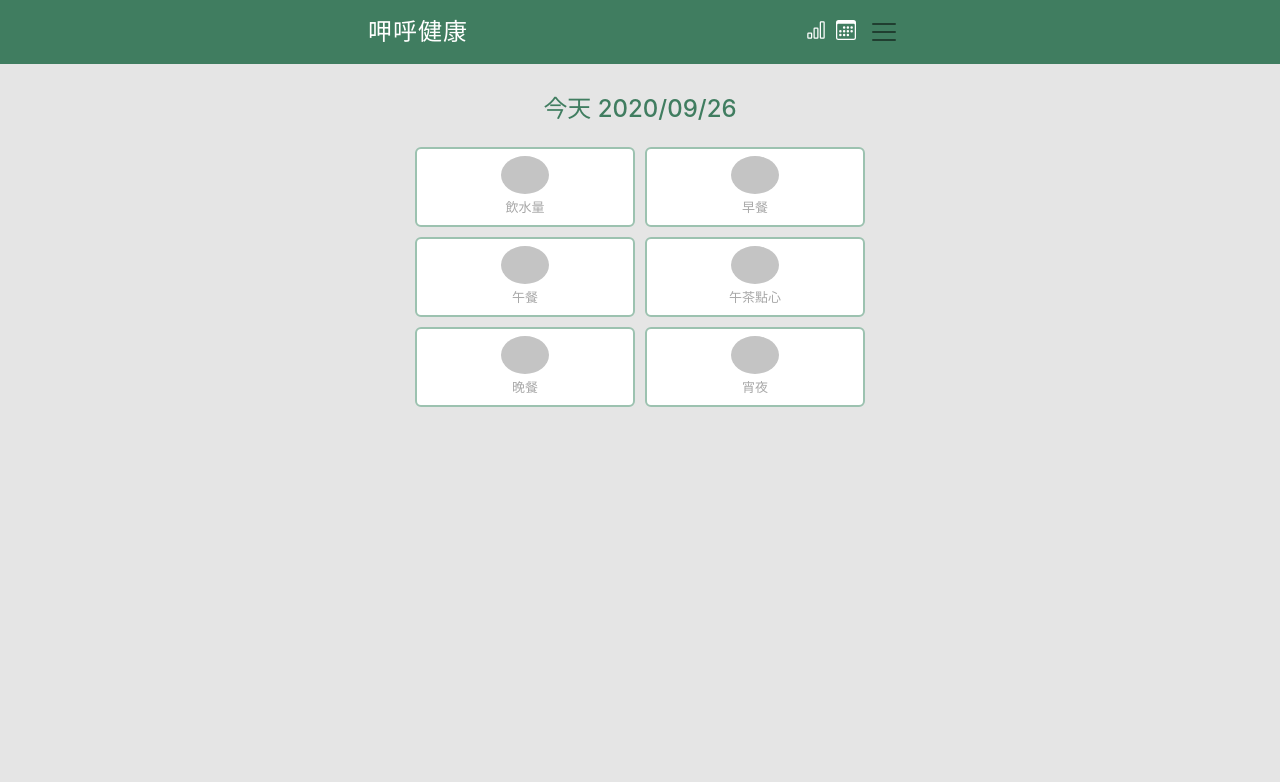
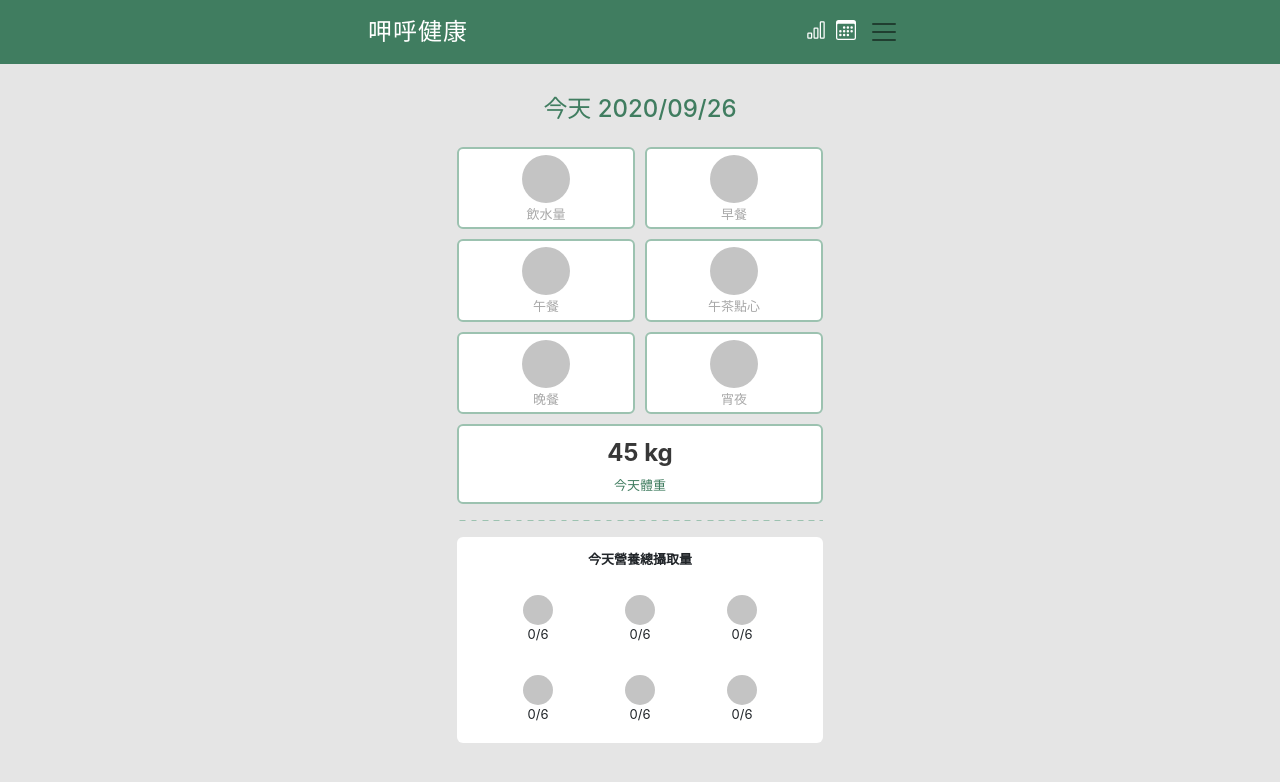
Before and after one commit to yachen168/Healthy-Eating, a Vue app: page /recording/recording-states in a window 1280 px wide. Shown: the top 782 px of the page. Built offline with nearby package versions, Linux system fonts and the light colour scheme.

Commit message:
feat: layout of recordingStates page

```diff
--- a/src/components/common/RecordingCard.vue
+++ b/src/components/common/RecordingCard.vue
@@ -1,11 +1,12 @@
 <template>
   <div class="recording-card" :class="[borderStyle]">
-    <Dot size="lg"></Dot>
     <!-- 之後替換成 svg 圖 -->
     <a-icon type="plus-circle" class="header-icon" v-if="hasHeaderIcon" />
-    <div class="recording-card-footer">
-      <slot></slot>
+    <div class="recording-body" v-if="hasBodyIcon">
+      <!-- 之後替換成 svg 圖 -->
+      <Dot :size="size"></Dot>
     </div>
+    <slot class="recording-card-footer"></slot>
   </div>
 </template>
 
@@ -20,9 +21,18 @@ export default {
       type: Boolean,
       default: false
     },
+    hasBodyIcon: {
+      type: Boolean,
+      default: false
+    },
     borderStyle: {
       type: String,
       default: ""
+    },
+    //  之後替換成 svg 圖時移除
+    size: {
+      type: String,
+      default: "lg"
     }
   }
 };
@@ -34,9 +44,10 @@ export default {
   display: flex;
   flex-direction: column;
   align-items: center;
-  padding: 7px;
-  width: 143px;
-  height: 80px;
+  justify-content: flex-end;
+  padding: 6px 0 3px;
+  width: 100%;
+  min-height: 80px;
   border-radius: 6px;
   background-color: #fff;
   cursor: pointer;
--- a/src/views/recording/RecordingStates.vue
+++ b/src/views/recording/RecordingStates.vue
@@ -5,8 +5,31 @@
       <b-row class="meals" no-gutters>
         <!-- ==== 飲水量、早、中、點心、晚餐、宵夜 紀錄狀態 ==== -->
         <b-col cols="6" class="card-wrapper" v-for="item in items" :key="item">
-          <RecordingCard :hasHeaderIcon="true" borderStyle="light-green"
+          <RecordingCard
+            :hasHeaderIcon="true"
+            :hasBodyIcon="true"
+            borderStyle="light-green"
             ><span>{{ item }}</span></RecordingCard
+          >
+        </b-col>
+      </b-row>
+      <b-row class="water">
+        <!-- ==== 體重紀錄狀態 ==== -->
+        <b-col cols="12" class="card-wrapper">
+          <RecordingCard borderStyle="light-green"
+            ><div>
+              <p class="weight">{{ "45 kg" }}</p>
+              <span class="description">今天體重</span>
+            </div></RecordingCard
+          >
+        </b-col>
+      </b-row>
+      <hr class="divid" />
+      <b-row class="sum-nutrition" no-gutters>
+        <h2>今天營養總攝取量</h2>
+        <b-col cols="4" v-for="item in items" :key="item">
+          <RecordingCard :hasBodyIcon="true" size="sm"
+            ><span class="description">{{ "0/6" }}</span></RecordingCard
           >
         </b-col>
       </b-row>
@@ -33,14 +56,13 @@ export default {
 <style lang="scss" scoped>
 main {
   width: fit-content;
-  margin: 0 auto;
+  margin: 0 auto 32px;
   padding: 0 33px;
   .page-title {
     margin-bottom: 23px;
   }
 }
 .meals {
-  display: flex;
   justify-content: space-between;
   flex-wrap: wrap;
   margin: 0 -5px;
@@ -49,7 +71,6 @@ main {
     margin-bottom: 10px;
   }
   .recording-card {
-    width: 100%;
     span {
       color: #a8a8a8;
       font-size: 13px;
@@ -57,4 +78,52 @@ main {
     }
   }
 }
+
+.water {
+  position: relative;
+  text-align: center;
+  .weight {
+    font-size: 24px;
+    color: #383838;
+    font-weight: 700;
+  }
+  .description {
+    font-size: 13px;
+    line-height: 28px;
+    color: #407d60;
+  }
+}
+
+.divid {
+  height: 1px;
+  background: linear-gradient(
+      to right,
+      #9cc2b0 12.5%,
+      transparent 12.5% 25%,
+      #9cc2b0 25% 37.5%,
+      transparent 37.5% 50%,
+      #9cc2b0 50% 62.5%,
+      transparent 62.5% 75%,
+      #9cc2b0 75% 87.5%,
+      transparent 87.5% 100%
+    )
+    repeat-x top;
+  background-size: 45px 1px;
+  border: none;
+}
+
+.sum-nutrition {
+  padding: 15px 30px;
+  background: #fff;
+  border-radius: 6px;
+  h2 {
+    width: 100%;
+    text-align: center;
+    font-weight: 700;
+    font-size: 13px;
+  }
+  .description {
+    font-size: 13px;
+  }
+}
 </style>
```
